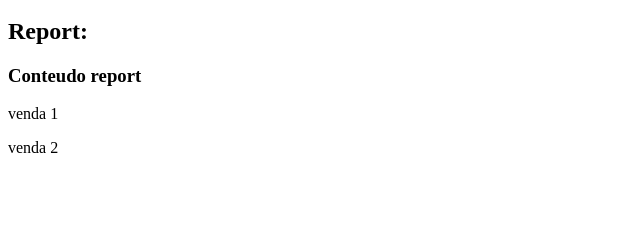
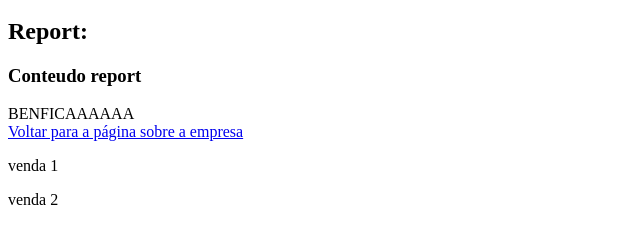
Before and after one commit to AugustoRainho/aulaGitHub, a plain HTML site: page vendas.html in a window 1280 px wide. Shown: the part 100-344 px from the top of the page, without its empty margins (0-640 px from the left). Drawn offline with Linux system fonts and the light colour scheme.

Commit message:
adicionado link para sobre vendas

```diff
--- a/vendas.html
+++ b/vendas.html
@@ -10,6 +10,9 @@
     <a href="index.html">Voltar para a página de inicial</a>
     <h2>Report:</h2>
     <h3>Conteudo report</h3>
+    <header>BENFICAAAAAA</header>
+    <a href="Sobre a empresa.html">Voltar para a página sobre a empresa</a>
+
     <p>venda 1</p>
     <p>venda 2</p>
 </body>
```
Also changed, not shown: index.html (+1 -1 lines).
